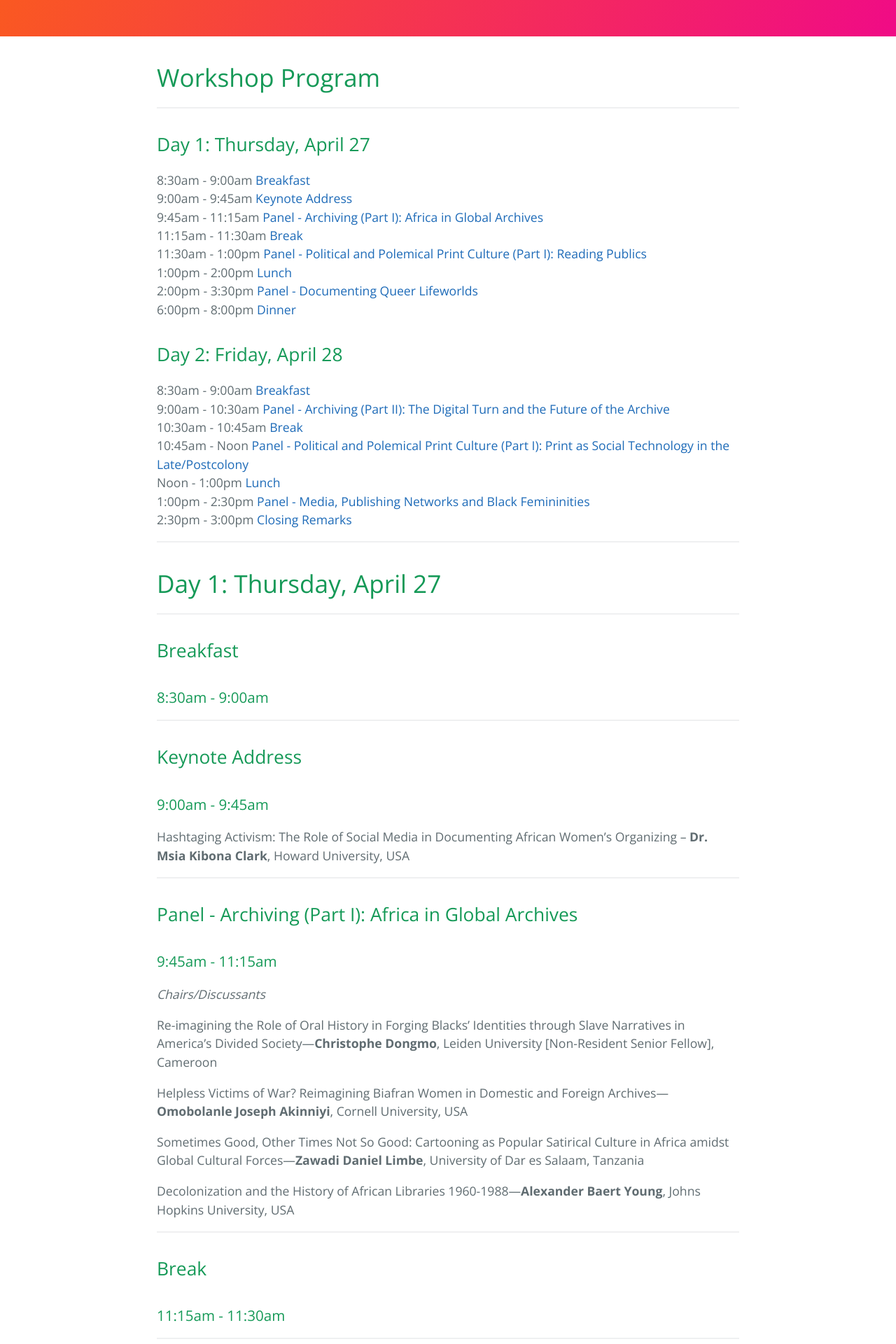
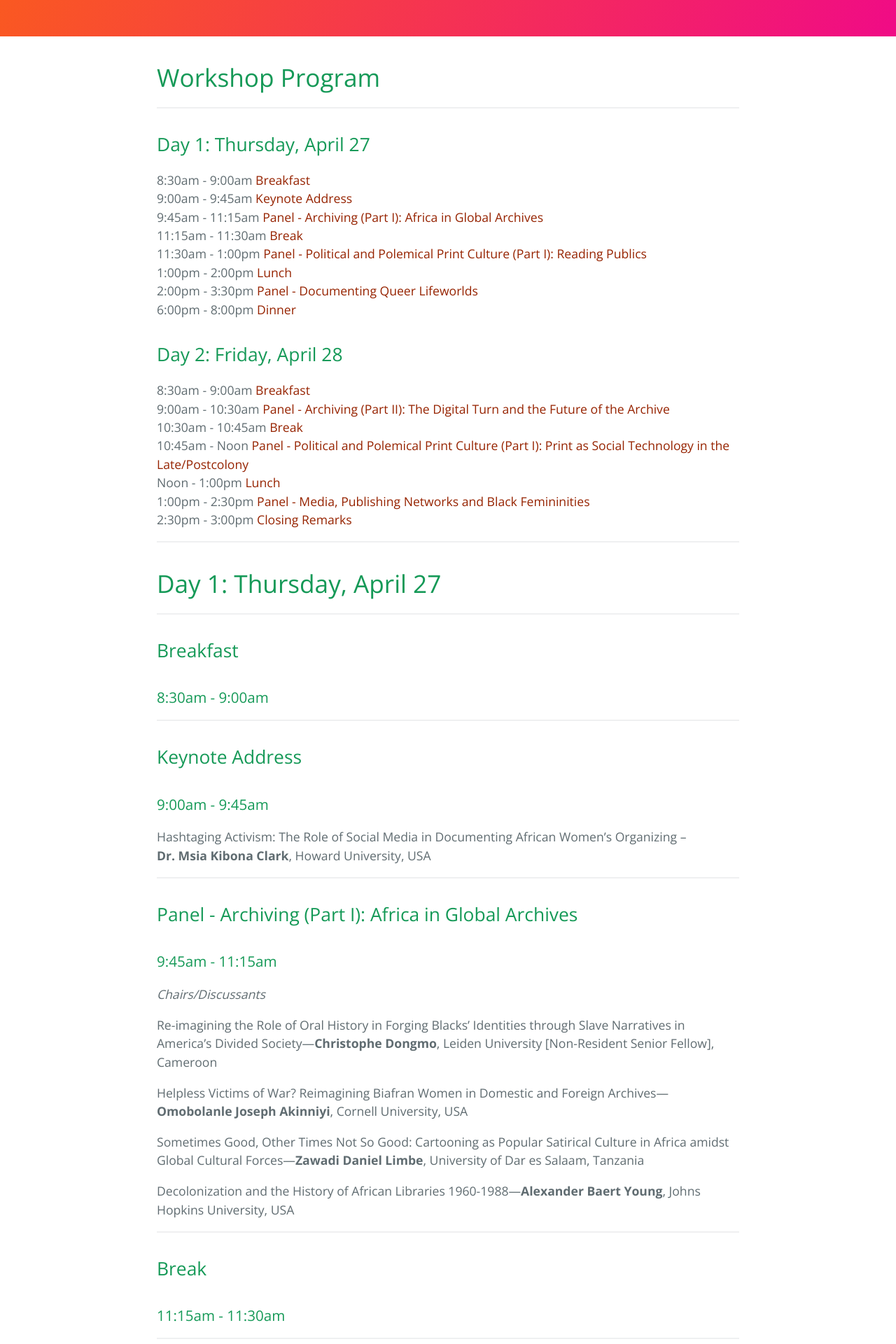
Before and after one commit to egpalazzolo/afprint, a Jekyll site: the page built from pages/program.md, in a window 1280 px wide. Shown: the part 453-2373 px from the top of the page at 70% size. Built offline with Jekyll 4.4.1, drawn with Linux system fonts in a browser that asks for light colours.

Commit message:
more color changes

```diff
--- a/assets/css/style.scss
+++ b/assets/css/style.scss
@@ -7,12 +7,52 @@
 @import url("https://fonts.googleapis.com/css?family=Open+Sans:400,700&display=swap");
 html { font-family: sans-serif; /* 1 */ -ms-text-size-adjust: 100%; /* 2 */ -webkit-text-size-adjust: 100%; /* 2 */ }
 
-
+/** header */
 .page-header { color: #fff; text-align: center; background-color: #F00B86; background-image: linear-gradient(120deg, #FC680D, #F00B86); }
 @media screen and (min-width: 64em) { .page-header { padding: 5rem 6rem; } }
 @media screen and (min-width: 42em) and (max-width: 64em) { .page-header { padding: 3rem 4rem; } }
 @media screen and (max-width: 42em) { .page-header { padding: 2rem 1rem; } }
 
+/** text size and colors */
+body { padding: 0; margin: 0; font-family: "Open Sans", "Helvetica Neue", Helvetica, Arial, sans-serif; font-size: 16px; line-height: 1.5; color: #606c71; }
+
+a { color: #962300; text-decoration: none; }
+a:hover { text-decoration: underline; }
+
+
+/** more dimensions and colors */
+
+.main-content { word-wrap: break-word; }
+.main-content :first-child { margin-top: 0; }
+@media screen and (min-width: 64em) { .main-content { max-width: 64rem; padding: 2rem 6rem; margin: 0 auto; font-size: 1.1rem; } }
+@media screen and (min-width: 42em) and (max-width: 64em) { .main-content { padding: 2rem 4rem; font-size: 1.1rem; } }
+@media screen and (max-width: 42em) { .main-content { padding: 2rem 1rem; font-size: 1rem; } }
+.main-content kbd { background-color: #fafbfc; border: 1px solid #c6cbd1; border-bottom-color: #959da5; border-radius: 3px; box-shadow: inset 0 -1px 0 #959da5; color: #444d56; display: inline-block; font-size: 11px; line-height: 10px; padding: 3px 5px; vertical-align: middle; }
+.main-content img { max-width: 100%; }
+.main-content h1, .main-content h2, .main-content h3, .main-content h4, .main-content h5, .main-content h6 { margin-top: 2rem; margin-bottom: 1rem; font-weight: normal; color: E63700; }
+.main-content p { margin-bottom: 1em; }
+.main-content code { padding: 2px 4px; font-family: Consolas, "Liberation Mono", Menlo, Courier, monospace; font-size: 0.9rem; color: #567482; background-color: #f3f6fa; border-radius: 0.3rem; }
+.main-content pre { padding: 0.8rem; margin-top: 0; margin-bottom: 1rem; font: 1rem Consolas, "Liberation Mono", Menlo, Courier, monospace; color: #567482; word-wrap: normal; background-color: #f3f6fa; border: solid 1px #dce6f0; border-radius: 0.3rem; }
+.main-content pre > code { padding: 0; margin: 0; font-size: 0.9rem; color: #567482; word-break: normal; white-space: pre; background: transparent; border: 0; }
+.main-content .highlight { margin-bottom: 1rem; }
+.main-content .highlight pre { margin-bottom: 0; word-break: normal; }
+.main-content .highlight pre, .main-content pre { padding: 0.8rem; overflow: auto; font-size: 0.9rem; line-height: 1.45; border-radius: 0.3rem; -webkit-overflow-scrolling: touch; }
+.main-content pre code, .main-content pre tt { display: inline; max-width: initial; padding: 0; margin: 0; overflow: initial; line-height: inherit; word-wrap: normal; background-color: transparent; border: 0; }
+.main-content pre code:before, .main-content pre code:after, .main-content pre tt:before, .main-content pre tt:after { content: normal; }
+.main-content ul, .main-content ol { margin-top: 0; }
+.main-content blockquote { padding: 0 1rem; margin-left: 0; color: #819198; border-left: 0.3rem solid #dce6f0; }
+.main-content blockquote > :first-child { margin-top: 0; }
+.main-content blockquote > :last-child { margin-bottom: 0; }
+.main-content table { display: block; width: 100%; overflow: auto; word-break: normal; word-break: keep-all; -webkit-overflow-scrolling: touch; }
+.main-content table th { font-weight: bold; }
+.main-content table th, .main-content table td { padding: 0.5rem 1rem; border: 1px solid #e9ebec; }
+.main-content dl { padding: 0; }
+.main-content dl dt { padding: 0; margin-top: 1rem; font-size: 1rem; font-weight: bold; }
+.main-content dl dd { padding: 0; margin-bottom: 1rem; }
+.main-content hr { height: 2px; padding: 0; margin: 1rem 0; background-color: #eff0f1; border: 0; }
+
+
+/** footer */
 .site-footer-owner { display: block; font-weight: regular; }
 
 .site-footer-credits { color: #F00B86; }
--- a/pages/program.md
+++ b/pages/program.md
@@ -39,7 +39,8 @@
 
 ## Keynote Address
 ### 9:00am - 9:45am
-Hashtaging Activism: The Role of Social Media in Documenting African Women’s Organizing – **Dr. Msia Kibona Clark**, Howard University, USA
+Hashtaging Activism: The Role of Social Media in Documenting African Women’s Organizing –
+**Dr. Msia Kibona Clark**, Howard University, USA
 
 ---
 
```
